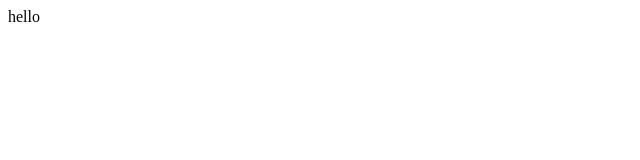
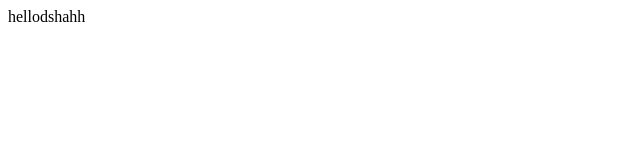
Before and after one commit to kmj8951/test, a plain HTML site: page index.html in a window 1280 px wide. Shown: the full height of the page, 0-640 px from the left. Drawn offline with Linux system fonts and the light colour scheme.

Commit message:
1차완료

```diff
--- a/index.html
+++ b/index.html
@@ -6,6 +6,6 @@
     <title>Document</title>
 </head>
 <body>
-    hello
+    hellodshahh
 </body>
 </html>
```
